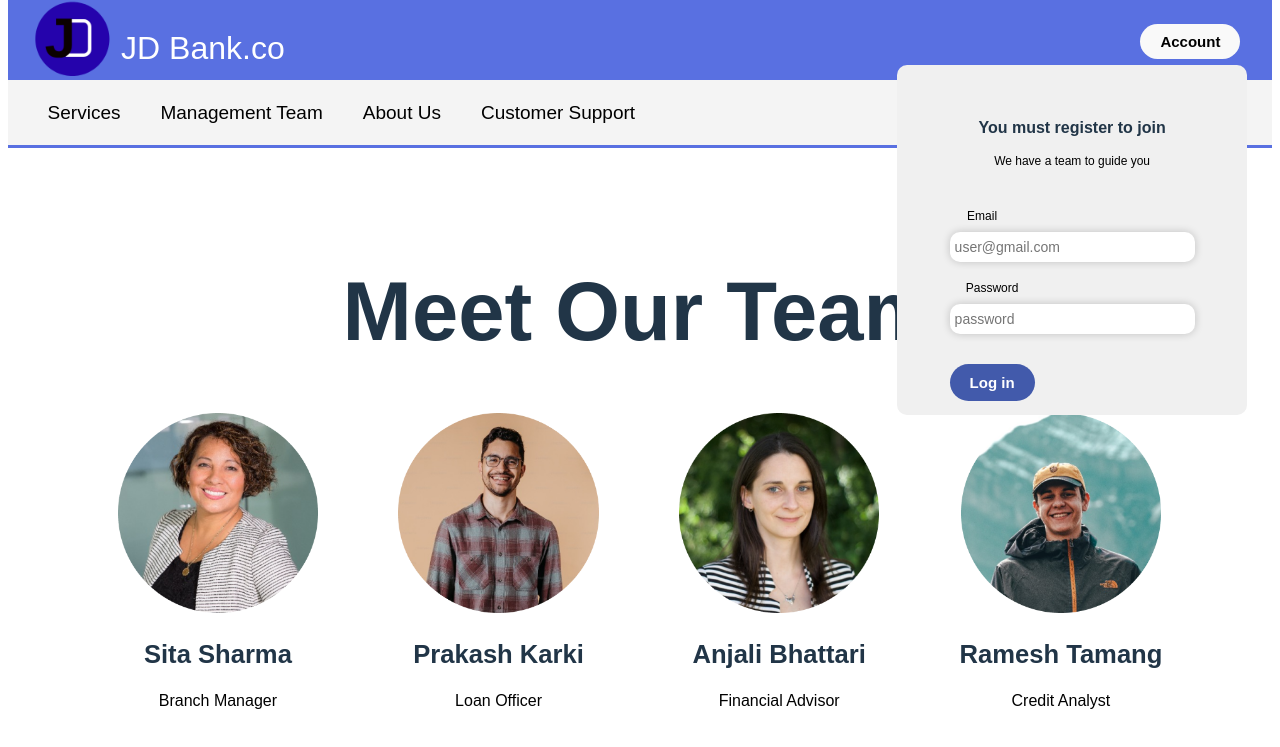
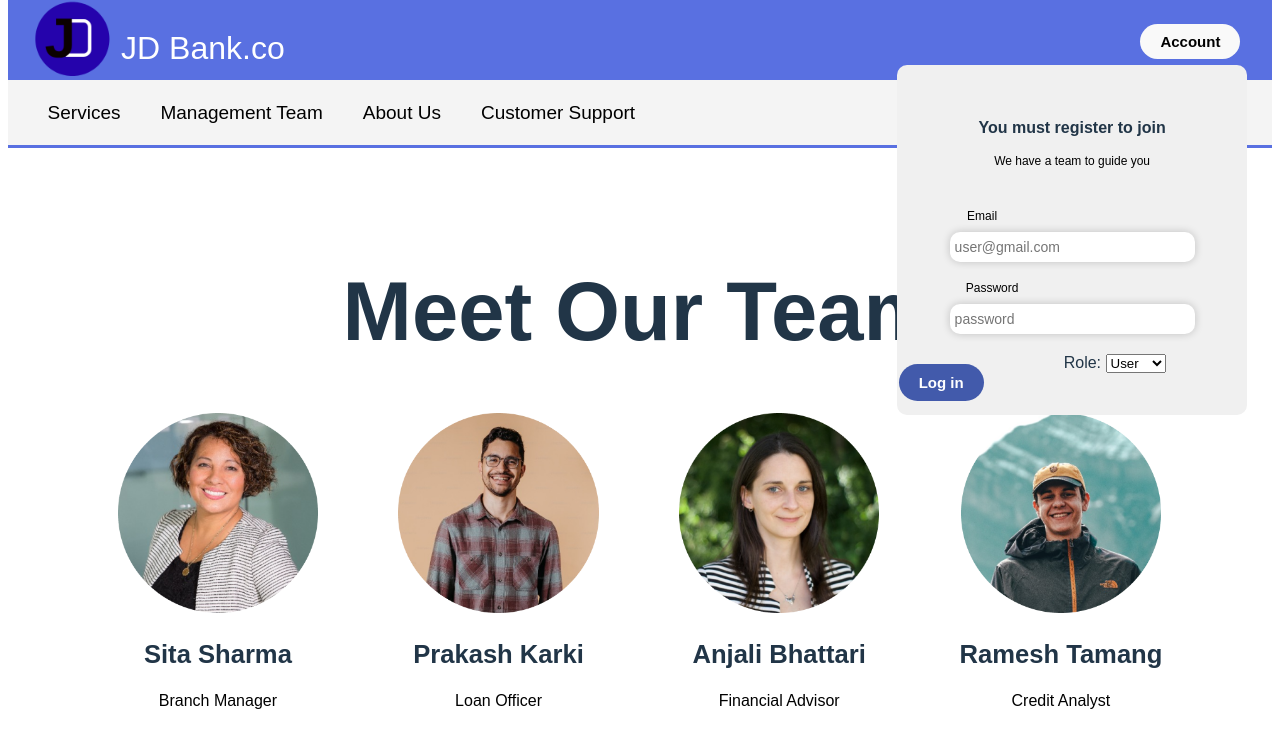
Before and after one commit to sarthakshrestha/JDBankProject, a React (Vite) app: page /ManagementTeam/Login in a window 1280 px wide. Shown: the top 747 px of the page. Built offline with nearby package versions, Linux system fonts and the light colour scheme.

Commit message:
Added role on login

```diff
--- a/src/Header/Header.jsx
+++ b/src/Header/Header.jsx
@@ -28,7 +28,6 @@ export default function Header() {
       currentLoc.pathname == "/"
         ? navTo("/Login")
         : navTo(currentLoc.pathname + "/Login");
-      console.log(currentLoc.pathname);
       accoutView.current = true;
     }
   }
--- a/src/LoginPage/componenets/LoginComponent.jsx
+++ b/src/LoginPage/componenets/LoginComponent.jsx
@@ -5,12 +5,14 @@ import "./LoginComponent.css";
 export default function LoginCompoenent() {
   let emailRef = useRef("");
   let passwordRef = useRef("");
+  let roleRef = useRef("");
 
   function loginHandle() {
     axios
       .post("url", {
-        user: emailRef.current.value,
+        email: emailRef.current.value,
         password: passwordRef.current.value,
+        role: roleRef.current.value,
       })
       .then((reponse) => {
         // console.log(reponse.headers.Authorization))
@@ -23,7 +25,6 @@ export default function LoginCompoenent() {
       <div className="LoginContainer">
         <h4>You must register to join</h4>
         <p>We have a team to guide you</p>
-
         <div className="emailDiv">
           <p>Email</p>
           <input
@@ -33,7 +34,6 @@ export default function LoginCompoenent() {
             ref={emailRef}
           />
         </div>
-
         <div className="passwordDiv">
           <p>Password</p>
           <input
@@ -43,10 +43,15 @@ export default function LoginCompoenent() {
             ref={passwordRef}
           />
         </div>
-
         <button className="logInButton" onClick={loginHandle}>
           Log in
         </button>
+        <label>Role: </label>
+        <select ref={roleRef}>
+          <option value="ROLE_USER">User</option>
+          <option value="ROLE_ADMIN">Admin</option>
+          <option value="ROLE_AGENT">Agent</option>
+        </select>
       </div>
     </>
   );
```
